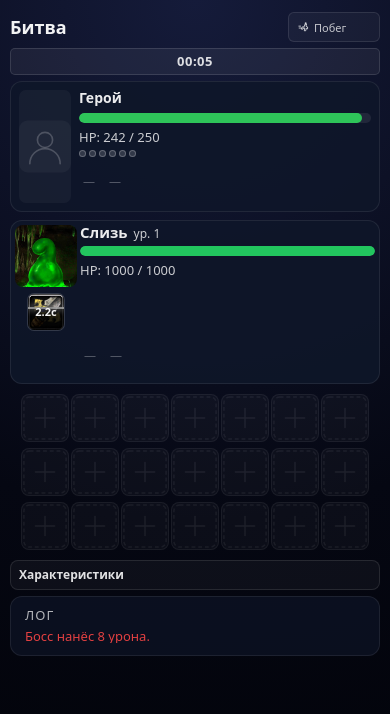
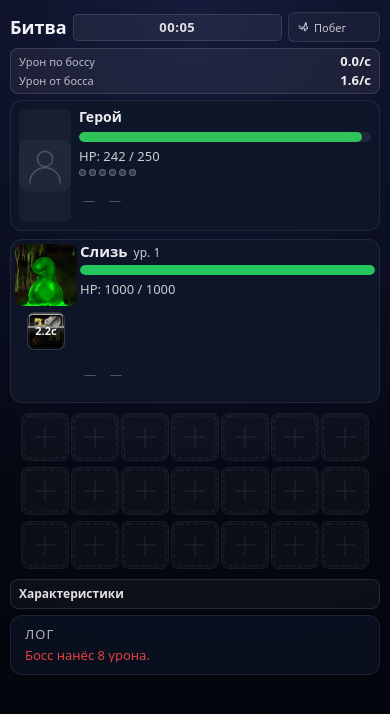
Before and after one commit to Ncomest/pve, a Vue app: page /battle/1 in a window 390 px wide. Shown: the top 714 px of the page. Built offline with nearby package versions, Linux system fonts and the light colour scheme.

Commit message:
Добавлено: ДПС метр

```diff
--- a/src/features/battle/model/useBattle.ts
+++ b/src/features/battle/model/useBattle.ts
@@ -160,6 +160,8 @@ export function useBattle(bossId: () => string | undefined) {
   });
 
   const battleLog = ref<BattleLogEntry[]>([]);
+  const totalDamageDealtToBoss = ref(0);
+  const totalDamageTakenFromBoss = ref(0);
 
   /** Комбо-поинты (0–6) для класса «Клинок и Яд» и др. */
   const comboPoints = ref(0);
@@ -358,6 +360,24 @@ export function useBattle(bossId: () => string | undefined) {
     battleLog.value = [{ text: line, type }, ...battleLog.value].slice(0, 12);
   };
 
+  const applyDamageToBoss = (rawDamage: number): number => {
+    const before = boss.stats.hp;
+    boss.stats.hp -= rawDamage;
+    clampHp(boss.stats);
+    const applied = Math.max(0, before - boss.stats.hp);
+    totalDamageDealtToBoss.value += applied;
+    return applied;
+  };
+
+  const applyDamageFromBoss = (rawDamage: number): number => {
+    const before = player.stats.hp;
+    player.stats.hp -= rawDamage;
+    clampHp(player.stats);
+    const applied = Math.max(0, before - player.stats.hp);
+    totalDamageTakenFromBoss.value += applied;
+    return applied;
+  };
+
   /** Общий тикер: обновляет durationSeconds всех активных эффектов */
   let effectsTickerId: ReturnType<typeof setInterval> | null = null;
 
@@ -888,8 +908,7 @@ export function useBattle(bossId: () => string | undefined) {
           cunningNote = " (×2 Коварство)";
         }
 
-        boss.stats.hp -= finalDamage;
-        clampHp(boss.stats);
+        applyDamageToBoss(finalDamage);
         spawnBossDmg(finalDamage, "damage", isCrit);
         const gain = ability.comboGain ?? 1;
         gainCombo(gain);
@@ -965,8 +984,7 @@ export function useBattle(bossId: () => string | undefined) {
         const instantRatio = ability.dotInstantDamageRatio ?? 0.5;
         const instantDmg = Math.round(ability.baseDamageX * playerPower.value * instantRatio);
         if (instantDmg > 0) {
-          boss.stats.hp -= instantDmg;
-          clampHp(boss.stats);
+          applyDamageToBoss(instantDmg);
           spawnBossDmg(instantDmg, "damage");
         }
 
@@ -994,8 +1012,7 @@ export function useBattle(bossId: () => string | undefined) {
           if (isBattleOver.value || Date.now() >= endTime) {
             return;
           }
-          boss.stats.hp -= tickDmg;
-          clampHp(boss.stats);
+          applyDamageToBoss(tickDmg);
           spawnBossDmg(tickDmg, "damage");
 
           // 15% шанс получить бафф «Коварство» (следующий Коварный удар +100% урона)
@@ -1043,8 +1060,7 @@ export function useBattle(bossId: () => string | undefined) {
       const stackBonus = eviscerateStacks.value * (ability.eviscerateStackBonusPercent ?? 0.15);
       const baseDmg = Math.round(ability.baseDamageX * playerPower.value * n * (1 + stackBonus));
 
-      boss.stats.hp -= baseDmg;
-      clampHp(boss.stats);
+      applyDamageToBoss(baseDmg);
       spawnBossDmg(baseDmg, "damage");
 
       const stackNote = eviscerateStacks.value > 0
@@ -1069,8 +1085,7 @@ export function useBattle(bossId: () => string | undefined) {
       // Способность с кровотечением: плоский урон + DoT
       if (ability.bleedDamage !== undefined && ability.bleedDurationMs !== undefined && ability.bleedTickIntervalMs !== undefined) {
         const dmg = ability.value;
-        boss.stats.hp -= dmg;
-        clampHp(boss.stats);
+        applyDamageToBoss(dmg);
         spawnBossDmg(dmg, "damage");
         pushLog(`Ты нанёс ${dmg} урона и наложил кровотечение.`, "player-damage");
 
@@ -1088,8 +1103,7 @@ export function useBattle(bossId: () => string | undefined) {
             return;
           }
           const tickDmg = bossBleed.value!.damagePerTick;
-          boss.stats.hp -= tickDmg;
-          clampHp(boss.stats);
+          applyDamageToBoss(tickDmg);
           spawnBossDmg(tickDmg, "damage");
           pushLog(`Кровотечение: −${tickDmg} HP у босса.`, "player-damage");
         }, ability.bleedTickIntervalMs);
@@ -1101,8 +1115,7 @@ export function useBattle(bossId: () => string | undefined) {
       // Способность с дебаффом брони: плоский урон + снижение брони
       if (ability.armorDebuff !== undefined && ability.armorDebuffDurationMs !== undefined) {
         const dmg = ability.value;
-        boss.stats.hp -= dmg;
-        clampHp(boss.stats);
+        applyDamageToBoss(dmg);
         spawnBossDmg(dmg, "damage");
         pushLog(`Ты нанёс ${dmg} урона и снизил броню босса на ${ability.armorDebuff}.`, "player-damage");
 
@@ -1131,8 +1144,7 @@ export function useBattle(bossId: () => string | undefined) {
         spawnBossDmg("Уклон", "dodge");
         pushLog("Ты атаковал, но босс уклонился.", "boss-dodge");
       } else {
-        boss.stats.hp -= damage;
-        clampHp(boss.stats);
+        applyDamageToBoss(damage);
         spawnBossDmg(damage, "damage", isCrit);
         pushLog(`Ты нанёс ${damage} урона${isCrit ? " (крит)" : ""}.`, "player-damage");
       }
@@ -1537,8 +1549,7 @@ export function useBattle(bossId: () => string | undefined) {
 
     const reduced = Math.round(finalDamage * (1 - damageReductionPercent.value));
     const finalDmg = Math.max(1, reduced);
-    player.stats.hp -= finalDmg;
-    clampHp(player.stats);
+    applyDamageFromBoss(finalDmg);
     spawnPlayerDmg(finalDmg, "player-damage", isCrit);
     const reductionNote =
       damageReductionPercent.value > 0
@@ -1754,8 +1765,7 @@ export function useBattle(bossId: () => string | undefined) {
               clearInfectedBitePoison();
               return;
             }
-            player.stats.hp -= damagePerTick;
-            clampHp(player.stats);
+            applyDamageFromBoss(damagePerTick);
             spawnPlayerDmg(damagePerTick, "player-damage");
             pushLog(`Яд (${ability.name}): −${damagePerTick} HP у героя.`, "boss-damage");
           }, tickMs);
@@ -1809,8 +1819,7 @@ export function useBattle(bossId: () => string | undefined) {
               clearBearHugBleed();
               return;
             }
-            player.stats.hp -= damagePerTick;
-            clampHp(player.stats);
+            applyDamageFromBoss(damagePerTick);
             spawnPlayerDmg(damagePerTick, "player-damage");
             pushLog(`Кровотечение (${ability.name}): −${damagePerTick} HP у героя.`, "boss-damage");
           }, tickMs);
@@ -1864,8 +1873,7 @@ export function useBattle(bossId: () => string | undefined) {
               clearPackBiteBleed();
               return;
             }
-            player.stats.hp -= damagePerTick;
-            clampHp(player.stats);
+            applyDamageFromBoss(damagePerTick);
             spawnPlayerDmg(damagePerTick, "player-damage");
             pushLog(`Кровотечение (${ability.name}): −${damagePerTick} HP у героя.`, "boss-damage");
           }, tickMs);
@@ -1919,8 +1927,7 @@ export function useBattle(bossId: () => string | undefined) {
               clearPoisonBladePoison();
               return;
             }
-            player.stats.hp -= damagePerTick;
-            clampHp(player.stats);
+            applyDamageFromBoss(damagePerTick);
             spawnPlayerDmg(damagePerTick, "player-damage");
             pushLog(`Яд (${ability.name}): −${damagePerTick} HP у героя.`, "boss-damage");
           }, tickMs);
@@ -1974,8 +1981,7 @@ export function useBattle(bossId: () => string | undefined) {
               clearFireBoltBurn();
               return;
             }
-            player.stats.hp -= damagePerTick;
-            clampHp(player.stats);
+            applyDamageFromBoss(damagePerTick);
             spawnPlayerDmg(damagePerTick, "player-damage");
             pushLog(`Горение (${ability.name}): −${damagePerTick} HP у героя.`, "boss-damage");
           }, tickMs);
@@ -2029,8 +2035,7 @@ export function useBattle(bossId: () => string | undefined) {
               clearFireballBurn();
               return;
             }
-            player.stats.hp -= damagePerTick;
-            clampHp(player.stats);
+            applyDamageFromBoss(damagePerTick);
             spawnPlayerDmg(damagePerTick, "player-damage");
             pushLog(`Горение (${ability.name}): −${damagePerTick} HP у героя.`, "boss-damage");
           }, tickMs);
@@ -2084,8 +2089,7 @@ export function useBattle(bossId: () => string | undefined) {
               clearYataganStrikeBleed();
               return;
             }
-            player.stats.hp -= damagePerTick;
-            clampHp(player.stats);
+            applyDamageFromBoss(damagePerTick);
             spawnPlayerDmg(damagePerTick, "player-damage");
             pushLog(`Кровотечение (${ability.name}): −${damagePerTick} HP у героя.`, "boss-damage");
           }, tickMs);
@@ -2139,8 +2143,7 @@ export function useBattle(bossId: () => string | undefined) {
               clearPoisonFlaskPoison();
               return;
             }
-            player.stats.hp -= damagePerTick;
-            clampHp(player.stats);
+            applyDamageFromBoss(damagePerTick);
             spawnPlayerDmg(damagePerTick, "player-damage");
             pushLog(`Яд (${ability.name}): −${damagePerTick} HP у героя.`, "boss-damage");
           }, tickMs);
@@ -2194,8 +2197,7 @@ export function useBattle(bossId: () => string | undefined) {
               clearFireBreathBurn();
               return;
             }
-            player.stats.hp -= damagePerTick;
-            clampHp(player.stats);
+            applyDamageFromBoss(damagePerTick);
             spawnPlayerDmg(damagePerTick, "player-damage");
             pushLog(`Горение (${ability.name}): −${damagePerTick} HP у героя.`, "boss-damage");
           }, tickMs);
@@ -2249,8 +2251,7 @@ export function useBattle(bossId: () => string | undefined) {
               clearStickySlimeDot();
               return;
             }
-            player.stats.hp -= damagePerTick;
-            clampHp(player.stats);
+            applyDamageFromBoss(damagePerTick);
             spawnPlayerDmg(damagePerTick, "player-damage");
             pushLog(`Эффект (${ability.name}): −${damagePerTick} HP у героя.`, "boss-damage");
           }, tickMs);
@@ -2417,6 +2418,16 @@ export function useBattle(bossId: () => string | undefined) {
     return `${minutes.toString().padStart(2, '0')}:${seconds.toString().padStart(2, '0')}`;
   });
 
+  const playerDps = computed(() => {
+    if (battleTimeMs.value <= 0) return 0;
+    return totalDamageDealtToBoss.value / (battleTimeMs.value / 1000);
+  });
+
+  const incomingDps = computed(() => {
+    if (battleTimeMs.value <= 0) return 0;
+    return totalDamageTakenFromBoss.value / (battleTimeMs.value / 1000);
+  });
+
   const stopBossAutoAttack = () => {
     if (bossAttackTimer === null) return;
     window.clearTimeout(bossAttackTimer);
@@ -2444,8 +2455,7 @@ export function useBattle(bossId: () => string | undefined) {
         // «Плащ теней»: снижение получаемого урона
         const reduced = Math.round(damage * (1 - damageReductionPercent.value));
         const finalDmg = Math.max(1, reduced);
-        player.stats.hp -= finalDmg;
-        clampHp(player.stats);
+        applyDamageFromBoss(finalDmg);
         spawnPlayerDmg(finalDmg, "player-damage", isCrit);
         const reductionNote = damageReductionPercent.value > 0 ? ` (−${Math.round(damageReductionPercent.value * 100)}% Плащ)` : "";
         pushLog(`Босс нанёс ${finalDmg} урона${isCrit ? " (крит)" : ""}${reductionNote}.`, "boss-damage");
@@ -2533,6 +2543,8 @@ export function useBattle(bossId: () => string | undefined) {
     bossAbilityLastUsedTurn = {};
     bossAbilityTurnCounter = 0;
     battleTimeMs.value = 0;
+    totalDamageDealtToBoss.value = 0;
+    totalDamageTakenFromBoss.value = 0;
     scheduleNextBossAttack();
     startBattleTimer();
     if (bossAbilityConfig.value) {
@@ -2715,6 +2727,8 @@ export function useBattle(bossId: () => string | undefined) {
     bossAttackCooldownLeft,
     bossAttackCooldownMax,
     battleTimeFormatted,
+    playerDps,
+    incomingDps,
     currentBossAbility,
     bossCastState,
     bossCastTimeLeftMs,
--- a/src/features/bossSelect/ui/BossSelectEntry.vue
+++ b/src/features/bossSelect/ui/BossSelectEntry.vue
@@ -81,10 +81,10 @@
       <div class="boss-select-entry__info">
         <div class="boss-select-entry__name">
           {{ boss.name }}
-          <span class="boss-select-entry__rarity">
-            {{ rarityLabel(boss.rarity) }}
-          </span>
         </div>
+        <span class="boss-select-entry__rarity">
+          {{ rarityLabel(boss.rarity) }}
+        </span>
         <div
           v-if="(boss.bossAbilities?.length ?? 0) > 0"
           class="boss-select-entry__abilities-row"
--- a/src/pages/Battle/BattlePage.scss
+++ b/src/pages/Battle/BattlePage.scss
@@ -67,6 +67,36 @@
     align-items: center;
     justify-content: space-between;
     gap: 10px;
+  }
+
+  &__dps {
+    display: flex;
+    align-items: center;
+    justify-content: space-between;
+    gap: 12px;
+    flex-wrap: wrap;
+    padding: 8px 12px;
+    border-radius: 8px;
+    background: rgba(255, 255, 255, 0.06);
+    border: 1px solid rgba(255, 255, 255, 0.12);
+  }
+
+  &__dps-item {
+    display: flex;
+    align-items: baseline;
+    gap: 8px;
+  }
+
+  &__dps-label {
+    font-size: 12px;
+    color: rgba(255, 255, 255, 0.7);
+  }
+
+  &__dps-value {
+    font-size: 15px;
+    font-weight: 600;
+    font-variant-numeric: tabular-nums;
+    color: rgba(255, 255, 255, 0.92);
   }
 
   &__subtitle {
@@ -201,6 +231,19 @@
       gap: 10px;
     }
 
+    &__dps {
+      padding: 7px 10px;
+      gap: 8px;
+    }
+
+    &__dps-label {
+      font-size: 11px;
+    }
+
+    &__dps-value {
+      font-size: 13px;
+    }
+
     &__abilities-row {
       gap: 10px;
     }
@@ -251,40 +294,45 @@
     gap: 6px;
 
     &__header {
-      display: grid;
-      grid-template-columns: 1fr auto;
-      grid-template-areas:
-        "title flee"
-        "timer timer";
+      display: flex;
+      justify-content: space-between;
       align-items: center;
       gap: 6px;
     }
 
     &__title {
-      grid-area: title;
       font-size: 18px;
+      flex-shrink: 0;
     }
 
     &__timer {
-      grid-area: timer;
-      justify-self: stretch;
-      width: 100%;
+      flex: 1;
+      min-width: 0;
       text-align: center;
       padding: 6px 8px;
       font-size: 13px;
     }
 
     &__flee-btn {
-      grid-area: flee;
-      justify-self: end;
       min-width: 92px;
       height: 30px;
       padding: 0 8px;
       font-size: 11px;
+      flex-shrink: 0;
     }
 
     &__arena {
       gap: 8px;
+    }
+
+    &__dps {
+      padding: 6px 8px;
+      gap: 6px;
+    }
+
+    &__dps-item {
+      width: 100%;
+      justify-content: space-between;
     }
 
     &__abilities-row {
--- a/src/pages/Battle/BattlePage.vue
+++ b/src/pages/Battle/BattlePage.vue
@@ -59,6 +59,8 @@ const {
   bossAttackCooldownLeft,
   bossAttackCooldownMax,
   battleTimeFormatted,
+  playerDps,
+  incomingDps,
   currentBossAbility,
   bossCastState,
   bossCastTimeLeftMs,
@@ -152,6 +154,17 @@ onUnmounted(() => {
         <span>Побег</span>
       </button>
     </header>
+
+    <div class="battle-page__dps">
+      <div class="battle-page__dps-item">
+        <span class="battle-page__dps-label">Урон по боссу</span>
+        <span class="battle-page__dps-value">{{ playerDps.toFixed(1) }}/с</span>
+      </div>
+      <div class="battle-page__dps-item">
+        <span class="battle-page__dps-label">Урон от босса</span>
+        <span class="battle-page__dps-value">{{ incomingDps.toFixed(1) }}/с</span>
+      </div>
+    </div>
 
 
     <div class="battle-page__arena">
```
Also changed, not shown: src/pages/BossSelect/BossSelectPage.scss (+14 -8 lines).
